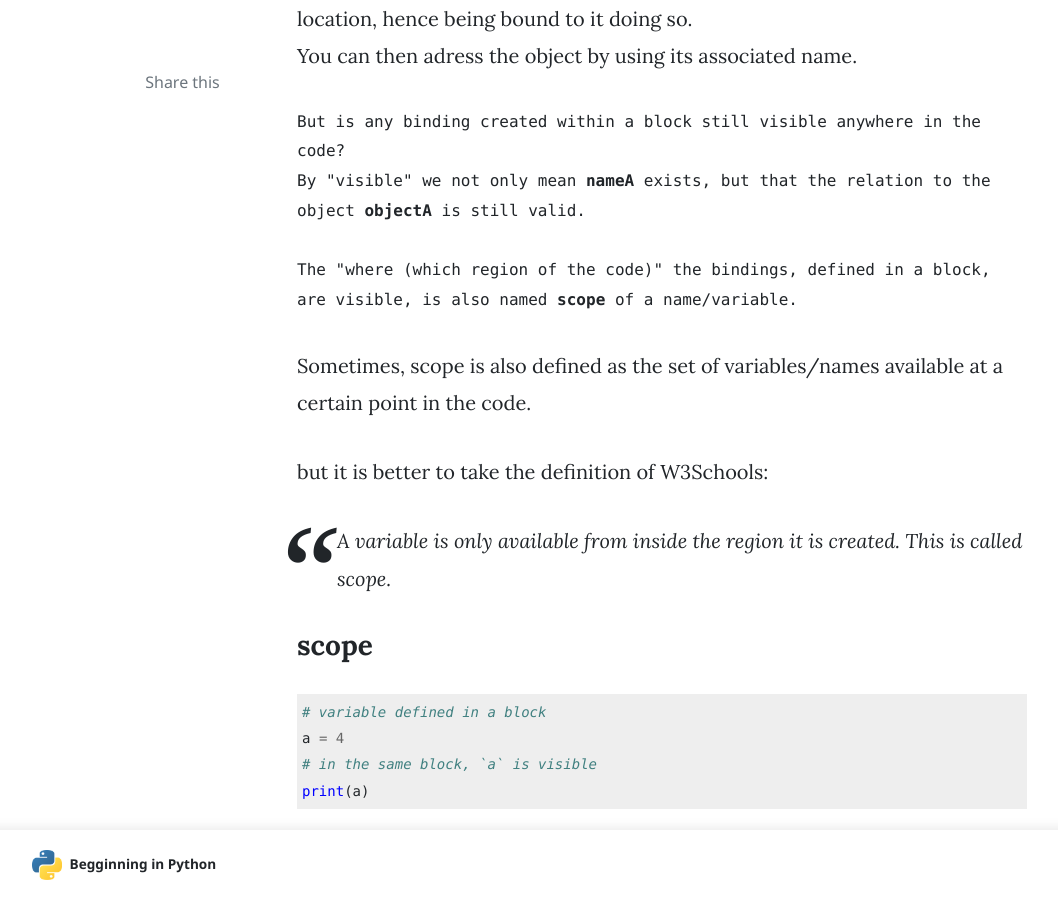
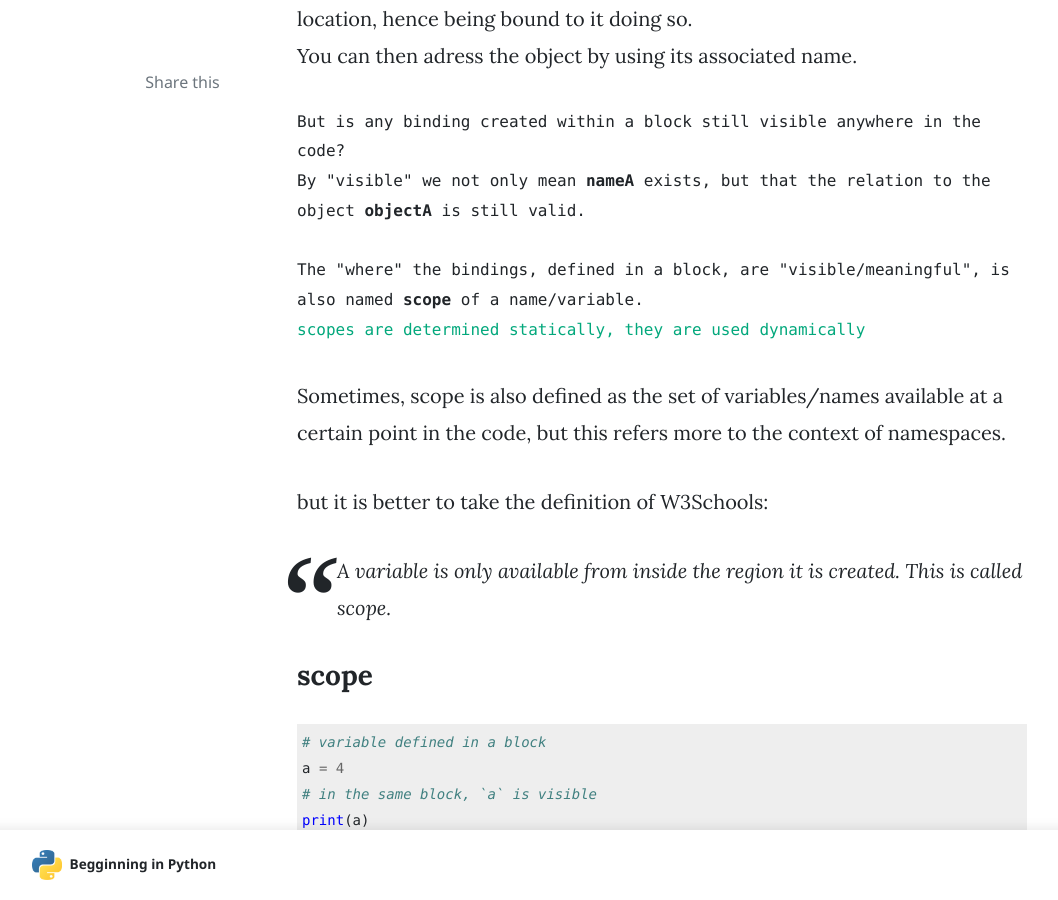
Before and after one commit to Luc-Bertin/PythonBlog, a Jekyll site: the page built from _posts/2020-08-28-a-note-on-execution-model.md, in a window 1280 px wide and 900 px high, scrolled down 806 px. Shown: the whole window, without its empty margins (73-1131 px from the left). Built offline with Jekyll 4.4.1, drawn with Linux system fonts in a browser that asks for light colours; nearby versions of some CDN libraries; comment, search, counter and statistics services are not loaded.

Commit message:
changes on execution model

```diff
--- a/_posts/2020-08-28-a-note-on-execution-model.md
+++ b/_posts/2020-08-28-a-note-on-execution-model.md
@@ -18,10 +18,11 @@ we already saw what are names/variables = pointers refering to an object locatio
 You can then adress the object by using its associated name.
 
 <p style="font-size: 16px; font-family: Menlo">But is any binding created within a block still visible anywhere in the code?<br> By "visible" we not only mean <strong>nameA</strong> exists, but that the relation to the object <strong>objectA</strong> is still valid.
-<br><br>The "where (which region of the code)" the bindings, defined in a block, are visible, is also named <strong>scope</strong> of a name/variable.
+<br><br>The "where" the bindings, defined in a block, are "visible/meaningful", is also named <strong>scope</strong> of a name/variable.<br>
+<a href="https://stackoverflow.com/questions/39801617/what-does-it-mean-that-a-scope-is-determined-statically-and-used-dynamically">scopes are determined statically, they are used dynamically</a>
 </p>
 
-Sometimes, scope is also defined as the set of variables/names available at a certain point in the code.
+Sometimes, scope is also defined as the set of variables/names available at a certain point in the code, but this refers more to the context of namespaces.
 
 but it is better to take the definition of W3Schools:
 > A variable is only available from inside the region it is created. This is called scope.
```
